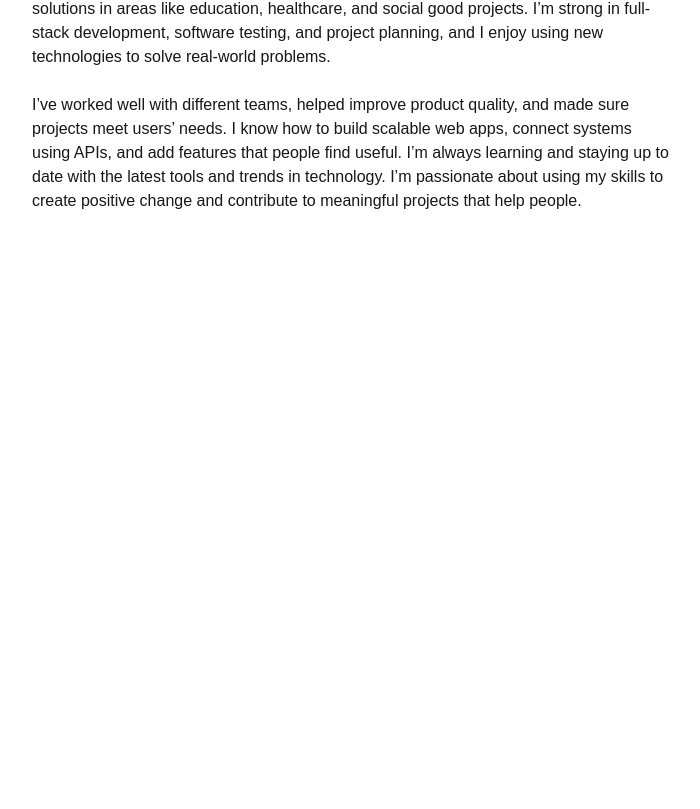
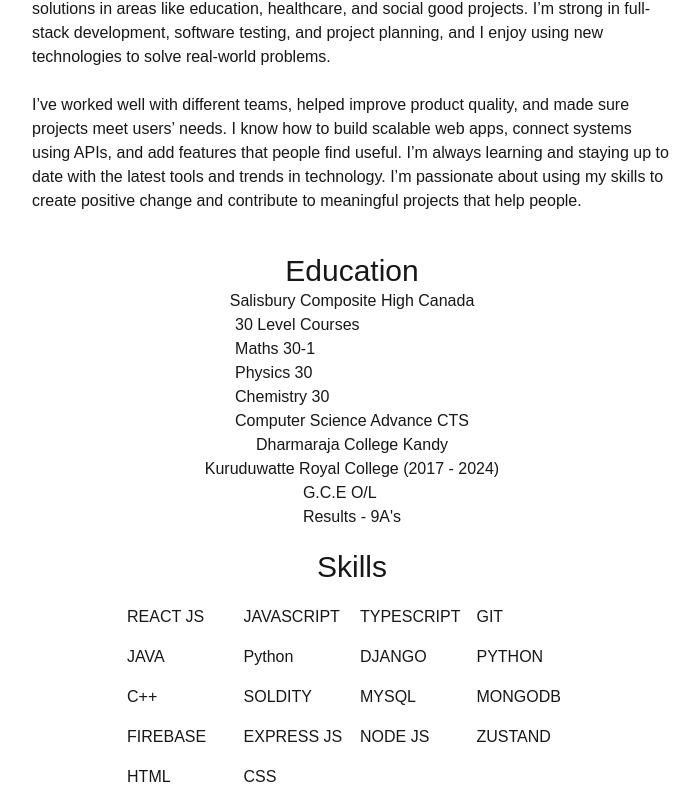
Before and after one commit to SajithMinrutha/Portfolio, a Next.js app: page / in a window 1280 px wide. Shown: the part 475-1284 px from the top of the page, without its empty margins (288-988 px from the left). Before the commit the page ends 800 px from the top, so only its background shows below. Built offline with nearby package versions, Linux system fonts and the light colour scheme.

Commit message:
create basic skills section

```diff
--- a/src/app/page.tsx
+++ b/src/app/page.tsx
@@ -1,7 +1,8 @@
-import AboutMe from "@/components/AboutMe";
+import AboutMe from "../components/AboutMe";
 import LandingPage from "../components/LandingPage";
 import NavBar from "../components/NavBar";
-import Education from "@/components/Education";
+import Education from "../components/Education";
+import Skills from "../components/Skills";
 export default function Home() {
   return (
     <main>
@@ -9,6 +10,7 @@ export default function Home() {
       <LandingPage />
       <AboutMe />
       <Education />
+      <Skills />
     </main>
   );
 }
--- a/src/components/Education.tsx
+++ b/src/components/Education.tsx
@@ -1,4 +1,26 @@
 function Education() {
-  return <></>;
+  return (
+    <>
+      <div className="default-flex flex-col ">
+        <h1 className="text-3xl font-mono">Education</h1>
+        <h1>Salisbury Composite High Canada</h1>
+        <div>
+          <h1>30 Level Courses</h1>
+          <div>
+            <h3>Maths 30-1</h3>
+            <h3>Physics 30</h3>
+            <h3>Chemistry 30</h3>
+            <h3>Computer Science Advance CTS</h3>
+          </div>
+        </div>
+        <h1>Dharmaraja College Kandy</h1>
+        <h1>Kuruduwatte Royal College (2017 - 2024)</h1>
+        <div>
+          <h1>G.C.E O/L</h1>
+          <h3>Results - 9A's</h3>
+        </div>
+      </div>
+    </>
+  );
 }
 export default Education;
--- /dev/null
+++ b/src/components/Skills.tsx
@@ -0,0 +1,85 @@
+function Skills() {
+  return (
+    <>
+      <div className="default-flex flex-col my-5">
+        <h1 className="text-3xl font-mono">Skills</h1>
+        <div className="grid grid-cols-4 gap-4 mt-5 flex-grow">
+          <div>
+            <image />
+            <h3>REACT JS</h3>
+          </div>
+          <div>
+            <image />
+            <h3>JAVASCRIPT</h3>
+          </div>
+          <div>
+            <image />
+            <h3>TYPESCRIPT</h3>
+          </div>
+          <div>
+            <image />
+            <h3>GIT</h3>
+          </div>
+          <div>
+            <image />
+            <h3>JAVA</h3>
+          </div>
+          <div>
+            <image />
+            <h3>Python</h3>
+          </div>
+          <div>
+            <image />
+            <h3>DJANGO</h3>
+          </div>
+          <div>
+            <image />
+            <h3>PYTHON</h3>
+          </div>
+          <div>
+            <image />
+            <h3>C++</h3>
+          </div>
+          <div>
+            <image />
+            <h3>SOLDITY</h3>
+          </div>
+          <div>
+            <image />
+            <h3>MYSQL</h3>
+          </div>
+          <div>
+            <image />
+            <h3>MONGODB</h3>
+          </div>
+          <div>
+            <image />
+            <h3>FIREBASE</h3>
+          </div>
+          <div>
+            <image />
+            <h3>EXPRESS JS</h3>
+          </div>
+          <div>
+            <image />
+            <h3>NODE JS</h3>
+          </div>
+          <div>
+            <image />
+            <h3>ZUSTAND</h3>
+          </div>
+          <div>
+            <image />
+            <h3>HTML</h3>
+          </div>
+          <div>
+            <image />
+            <h3>CSS</h3>
+          </div>
+        </div>
+      </div>
+    </>
+  );
+}
+
+export default Skills;
```
